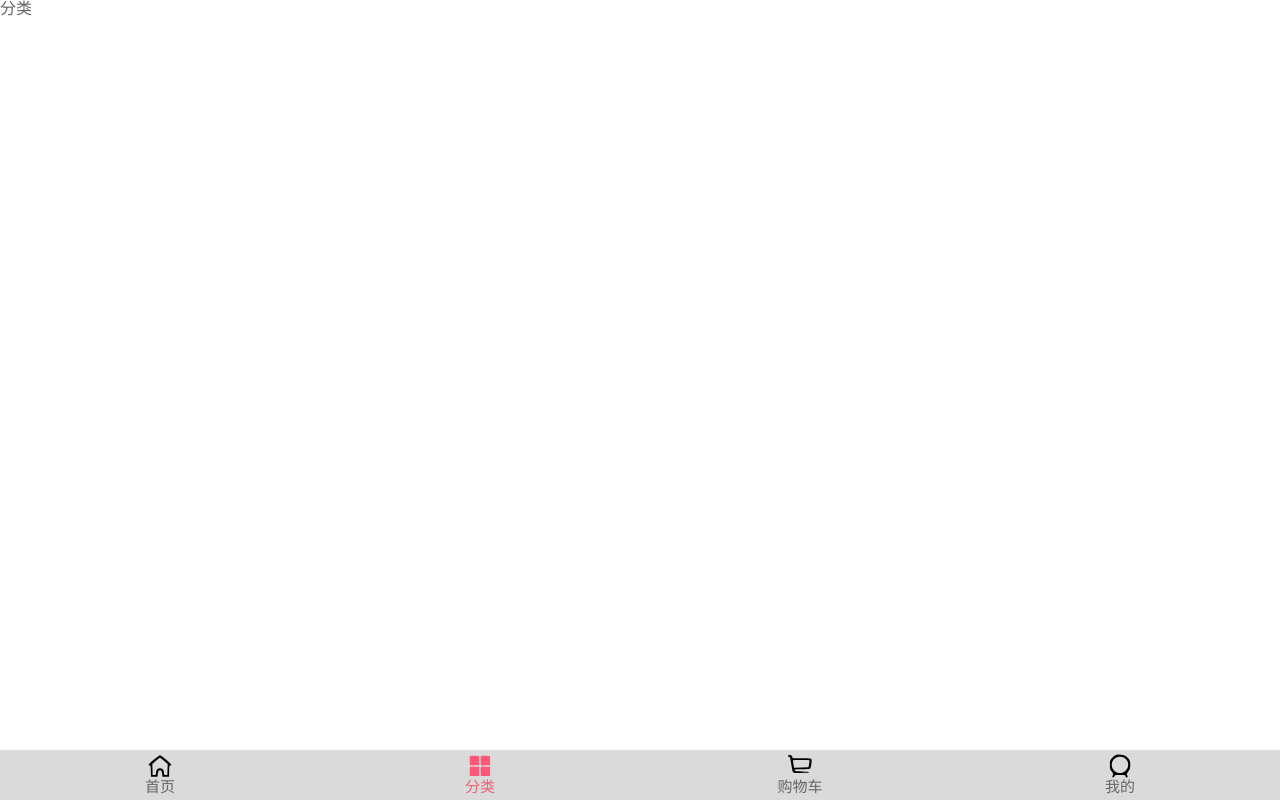
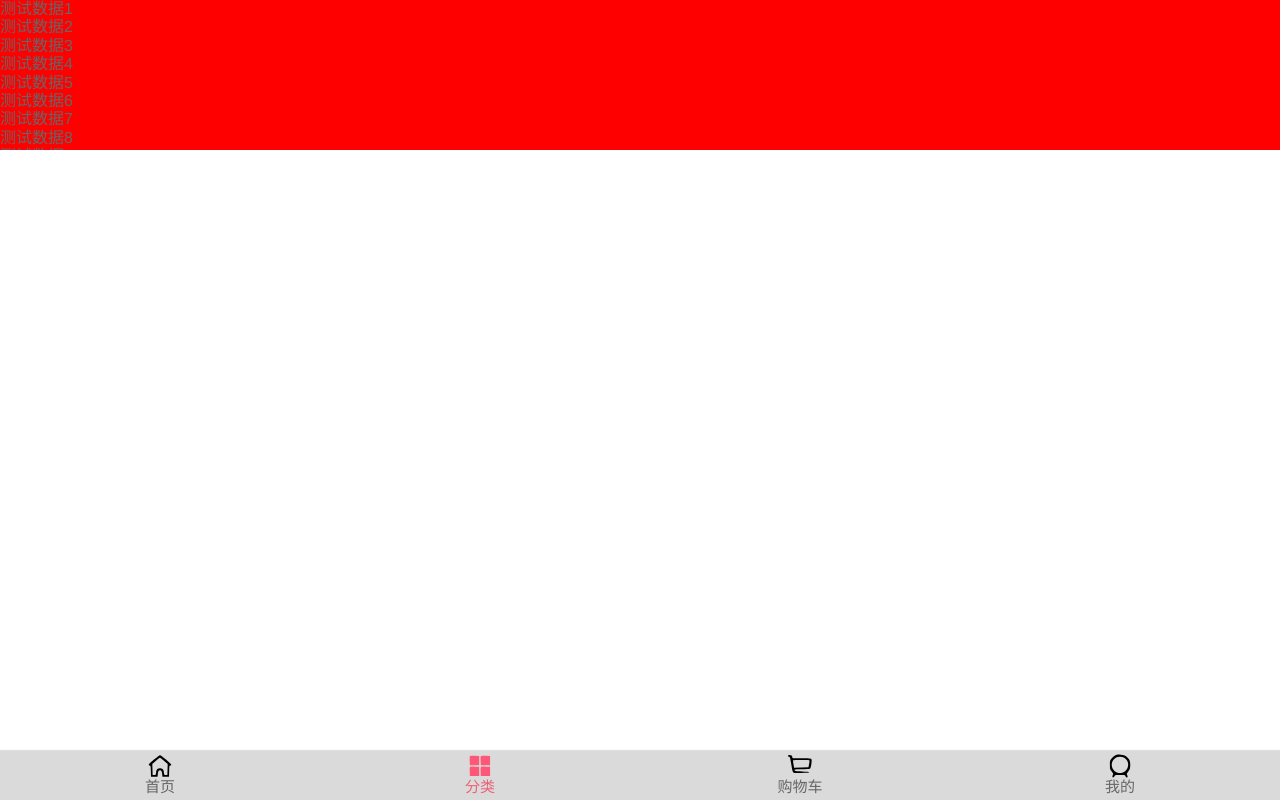
Before and after one commit to coderZYGui/supermaill, a Vue app: page /category in a window 1280 px wide. Built offline with nearby package versions, Linux system fonts and the light colour scheme.

Commit message:
learn: better-scroll引入简单使用

```diff
--- a/package.json
+++ b/package.json
@@ -8,6 +8,7 @@
   },
   "dependencies": {
     "axios": "^1.1.3",
+    "better-scroll": "^2.5.0",
     "core-js": "^3.8.3",
     "vue": "^2.6.14",
     "vue-router": "^3.6.5"
--- a/src/views/category/Category.vue
+++ b/src/views/category/Category.vue
@@ -1,13 +1,125 @@
 <template>
-  <div>分类</div>
+  <div class="wrapper">
+    <ul class="content">
+      <li>测试数据1</li>
+      <li>测试数据2</li>
+      <li>测试数据3</li>
+      <li>测试数据4</li>
+      <li>测试数据5</li>
+      <li>测试数据6</li>
+      <li>测试数据7</li>
+      <li>测试数据8</li>
+      <li>测试数据9</li>
+      <li>测试数据10</li>
+      <li>测试数据11</li>
+      <li>测试数据12</li>
+      <li>测试数据13</li>
+      <li>测试数据14</li>
+      <li>测试数据15</li>
+      <li>测试数据16</li>
+      <li>测试数据17</li>
+      <li>测试数据18</li>
+      <li>测试数据19</li>
+      <li>测试数据20</li>
+      <li>测试数据21</li>
+      <li>测试数据22</li>
+      <li>测试数据23</li>
+      <li>测试数据24</li>
+      <li>测试数据25</li>
+      <li>测试数据26</li>
+      <li>测试数据27</li>
+      <li>测试数据28</li>
+      <li>测试数据29</li>
+      <li>测试数据30</li>
+      <li>测试数据31</li>
+      <li>测试数据32</li>
+      <li>测试数据33</li>
+      <li>测试数据34</li>
+      <li>测试数据35</li>
+      <li>测试数据36</li>
+      <li>测试数据37</li>
+      <li>测试数据38</li>
+      <li>测试数据39</li>
+      <li>测试数据40</li>
+      <li>测试数据41</li>
+      <li>测试数据42</li>
+      <li>测试数据43</li>
+      <li>测试数据44</li>
+      <li>测试数据45</li>
+      <li>测试数据46</li>
+      <li>测试数据47</li>
+      <li>测试数据48</li>
+      <li>测试数据49</li>
+      <li>测试数据50</li>
+      <li>测试数据51</li>
+      <li>测试数据52</li>
+      <li>测试数据53</li>
+      <li>测试数据54</li>
+      <li>测试数据55</li>
+      <li>测试数据56</li>
+      <li>测试数据57</li>
+      <li>测试数据58</li>
+      <li>测试数据59</li>
+      <li>测试数据60</li>
+      <li>测试数据61</li>
+      <li>测试数据62</li>
+      <li>测试数据63</li>
+      <li>测试数据64</li>
+      <li>测试数据65</li>
+      <li>测试数据66</li>
+      <li>测试数据67</li>
+      <li>测试数据68</li>
+      <li>测试数据69</li>
+      <li>测试数据70</li>
+      <li>测试数据71</li>
+      <li>测试数据72</li>
+      <li>测试数据73</li>
+      <li>测试数据74</li>
+      <li>测试数据75</li>
+      <li>测试数据76</li>
+      <li>测试数据77</li>
+      <li>测试数据78</li>
+      <li>测试数据79</li>
+      <li>测试数据80</li>
+      <li>测试数据81</li>
+      <li>测试数据82</li>
+      <li>测试数据83</li>
+      <li>测试数据84</li>
+      <li>测试数据85</li>
+      <li>测试数据86</li>
+      <li>测试数据87</li>
+      <li>测试数据88</li>
+      <li>测试数据89</li>
+      <li>测试数据90</li>
+      <li>测试数据91</li>
+      <li>测试数据92</li>
+      <li>测试数据93</li>
+      <li>测试数据94</li>
+      <li>测试数据95</li>
+      <li>测试数据96</li>
+      <li>测试数据97</li>
+      <li>测试数据98</li>
+      <li>测试数据99</li>
+      <li>测试数据100</li>
+    </ul>
+  </div>
 </template>
 
 <script>
+import BScroll from 'better-scroll'
+
 export default {
-  name: "Category"
+  name: "Category",
+  mounted() {
+    new BScroll('.wrapper', {})
+  }
 }
 </script>
 
 <style scoped>
-
+.wrapper {
+  height: 150px;
+  overflow: hidden;
+  background-color: red;
+}
 </style>
```
Also changed, not shown: 1 other file (tests, documents, lock files or other folders).
